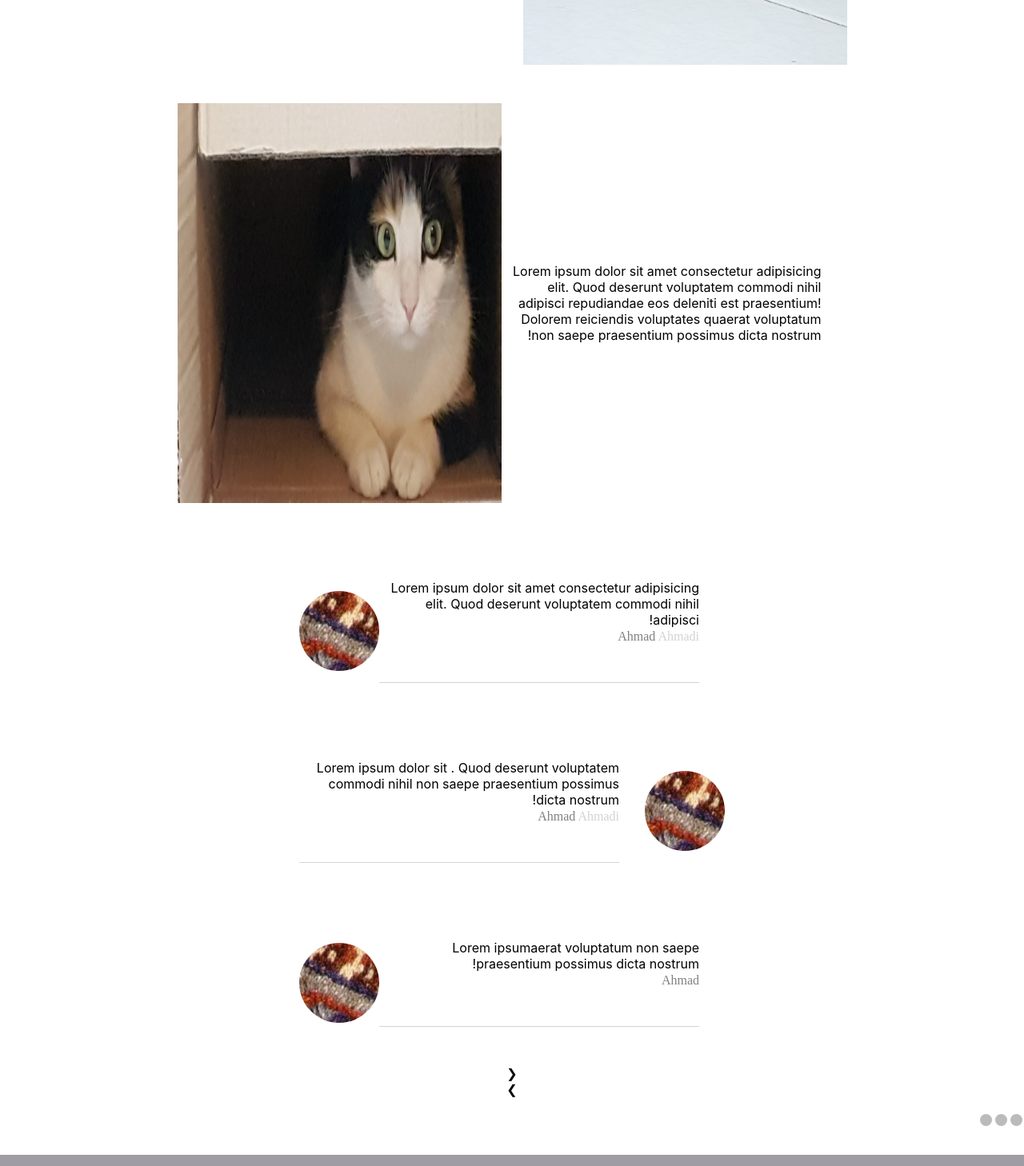
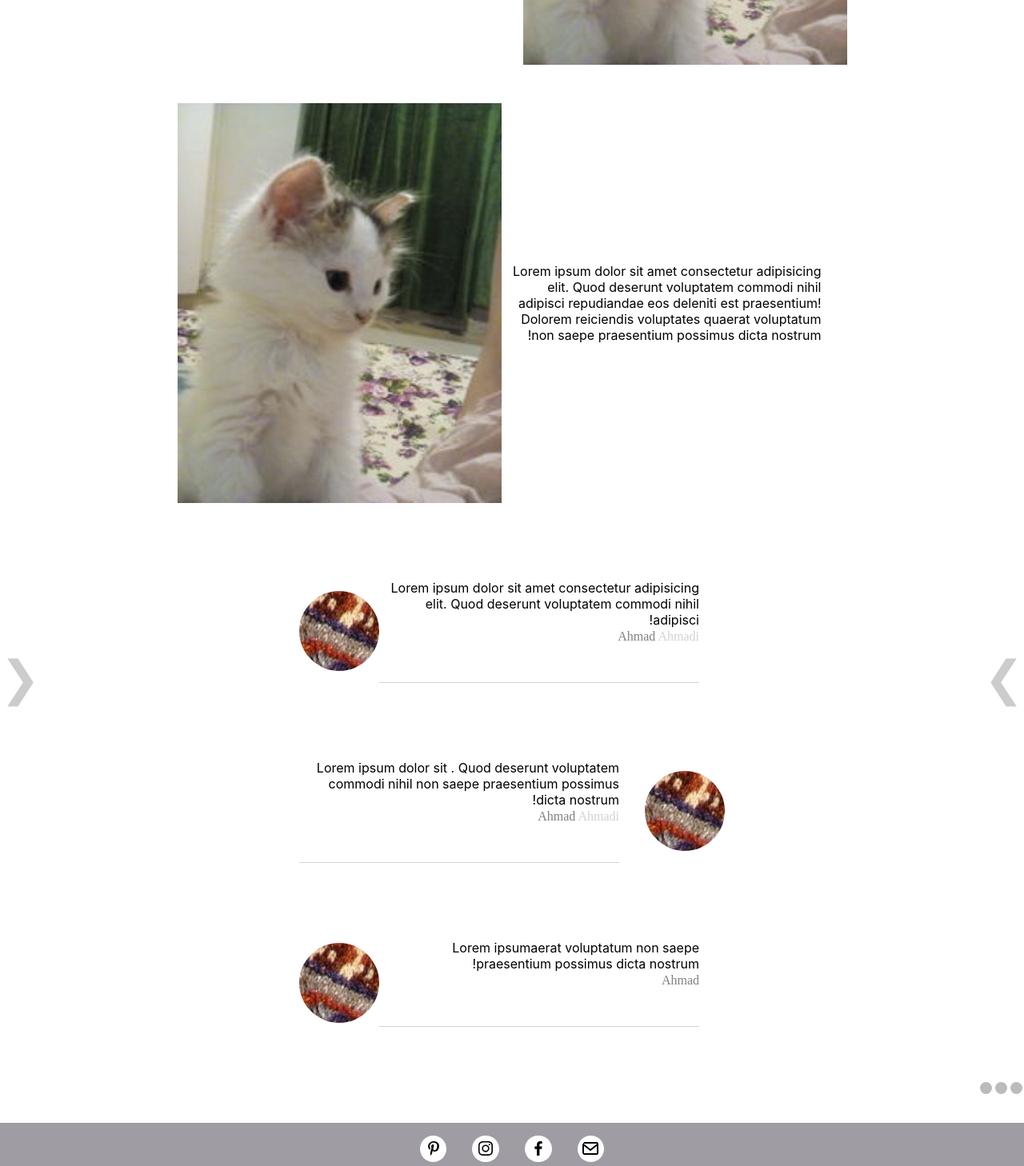
Before and after one commit to hasti2027/tabadolkara, a Next.js app: page / in a window 1280 px wide. Shown: the part 1180-2638 px from the top of the page at 80% size. Built offline with nearby package versions, Linux system fonts and the light colour scheme.

Commit message:
next prev button

```diff
--- a/app/WhatCustomersSays.module.css
+++ b/app/WhatCustomersSays.module.css
@@ -1,3 +1,6 @@
+.slideMiddle {
+  position: relative;
+}
 .slider h2 {
   text-align: center;
 }
@@ -57,3 +60,34 @@
 .dotContainer span:hover {
   background-color: #717171;
 }
+.slider {
+  position: relative;
+}
+.prev a,
+.next a {
+  cursor: pointer;
+  font-size: 60px;
+  color: #ccc;
+  text-shadow: none;
+  position: absolute;
+  top: 70%;
+}
+.prev a {
+  left: 0;
+  top: 70%;
+}
+.next a {
+  right: 0;
+}
+/* cursor: pointer;
+  position: absolute;
+  top: 50%;
+  width: auto;
+  margin-top: -22px;
+  padding: 16px;
+  color: white;
+  font-weight: bold;
+  font-size: 18px;
+  transition: 0.6s ease;
+  border-radius: 0 3px 3px 0;
+  user-select: none; */
--- a/app/WhatCustomersSays.tsx
+++ b/app/WhatCustomersSays.tsx
@@ -6,7 +6,7 @@ export default function WhatCustomersSays() {
     <div className={styles.slider}>
       <h2>اعضای سایت در مورد تبادل کارا چه می گویند</h2>
       <section>
-        <img src="20191205_160349.jpg" alt="" width={405} height={500} />
+        <img src="101.jpg" alt="" width={405} height={500} />
         <p>
           Lorem ipsum dolor sit amet consectetur adipisicing elit. Quod deserunt
           voluptatem commodi nihil adipisci repudiandae eos deleniti est
@@ -21,7 +21,7 @@ export default function WhatCustomersSays() {
           praesentium! Dolorem reiciendis voluptates quaerat voluptatum non
           saepe praesentium possimus dicta nostrum!
         </p>
-        <img src="20191205_161236.jpg" alt="" width={405} height={500} />
+        <img src="101.jpg" alt="" width={405} height={500} />
       </section>
       <div className={styles.slideMiddle}>
         <div>
@@ -54,10 +54,15 @@ export default function WhatCustomersSays() {
 
           <img src="100.jpg" alt="" />
         </div>
-        <a className={styles.prev}>&#10094;</a>
-        <a className={styles.next}>&#10095;</a>
       </div>
-      <br></br>
+      <div className={styles.next}>
+        <a>&#10095;</a>
+      </div>
+      <div className={styles.prev}>
+        <a>&#10094;</a>
+      </div>
+
+      <br />
       <div className={styles.dotContainer}>
         <span></span>
         <span></span>
```
Also changed, not shown: public/101.jpg (added).
